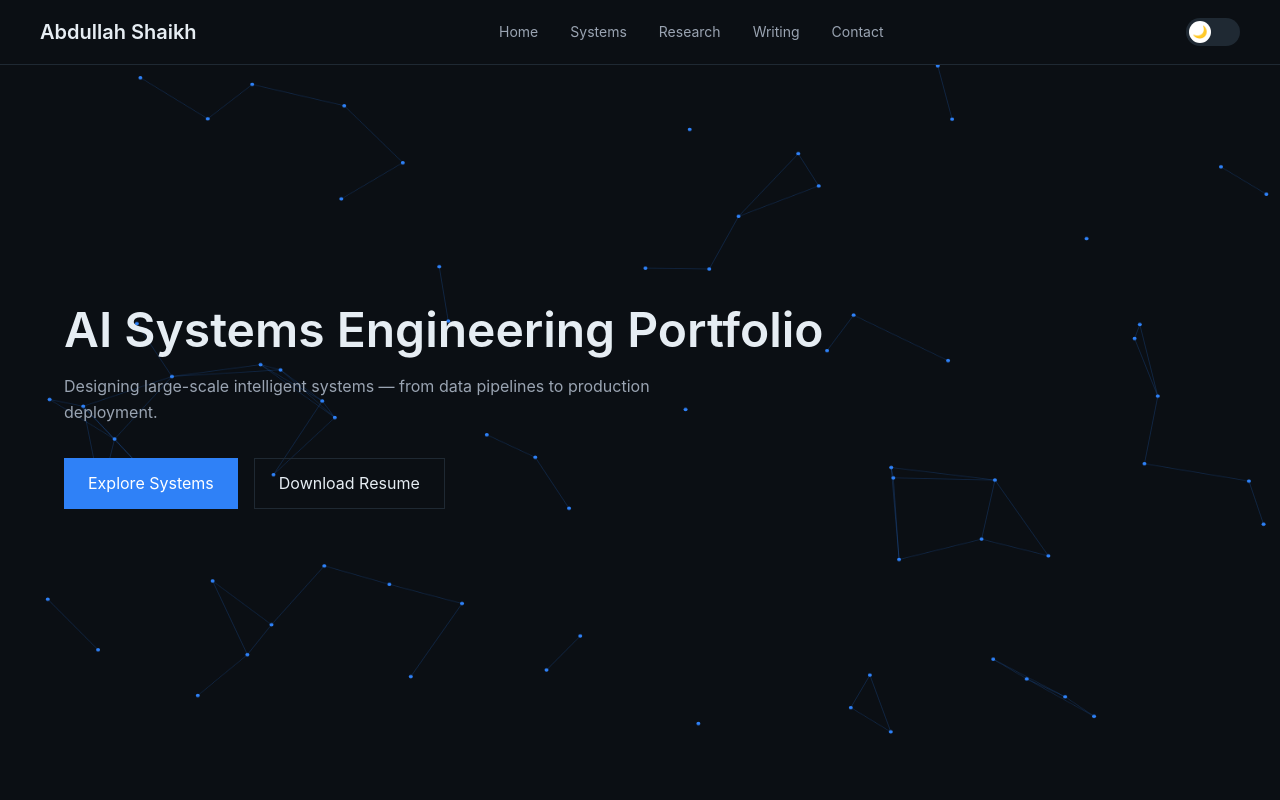
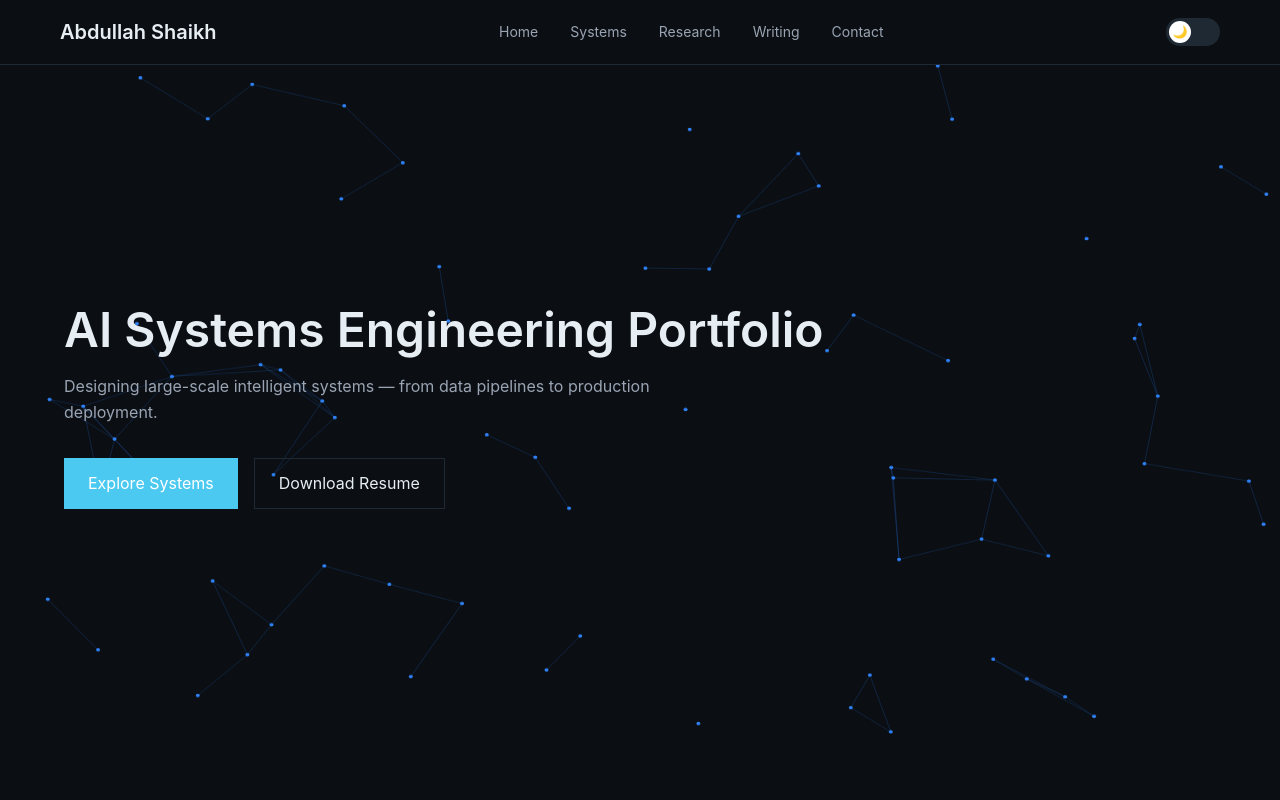
Before and after one commit to abdullahshaikh-0078/abdullah-ai-systems-portfolio, a plain HTML site: page index.html in a window 1280 px wide. Shown: the top 800 px of the page. Drawn offline with Linux system fonts and the light colour scheme.

Commit message:
Refine theme color variables and improve navbar layout styling

```diff
--- a/styles/base/variables.css
+++ b/styles/base/variables.css
@@ -8,10 +8,12 @@
     --as-color-text-primary: #e6edf3;
     --as-color-text-secondary: #9aa4b2;
 
-    --as-color-accent: #2f81f7;
-    --as-color-accent-secondary: #8b5cf6;
+    --as-color-border: #1f2933;
 
-    --as-color-border: #1f2933;
+    /* stronger accents for dark UI */
+
+    --as-color-accent: #4cc9f0;
+    --as-color-accent-secondary: #9b5cf6;
 
     /* Typography */
 
@@ -41,11 +43,15 @@
 body.as-light-theme {
 
     --as-color-bg-primary: #ffffff;
-    --as-color-bg-secondary: #f6f8fa;
+    --as-color-bg-secondary: #f7f9fc;
 
     --as-color-text-primary: #0f172a;
     --as-color-text-secondary: #475569;
 
     --as-color-border: #e5e7eb;
 
+    /* accents */
+    --as-color-accent: #7dd9eb;
+    --as-color-accent-secondary: #a889f2;
+
 }
--- a/styles/components/navbar.css
+++ b/styles/components/navbar.css
@@ -17,7 +17,7 @@
     max-width: 1200px;
     margin: 0 auto;
 
-    padding: 1rem 0;
+    padding: 1rem 20px;
 }
 
 .as-logo {
```
